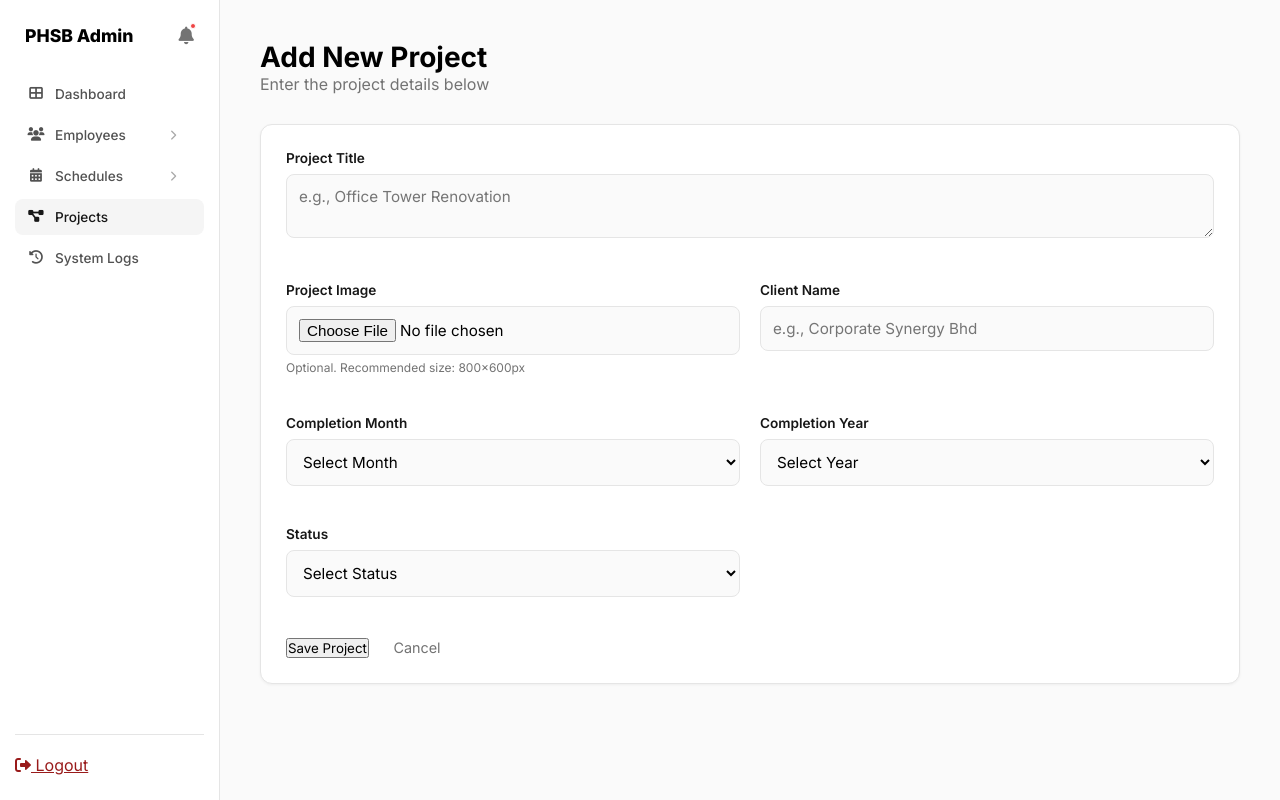
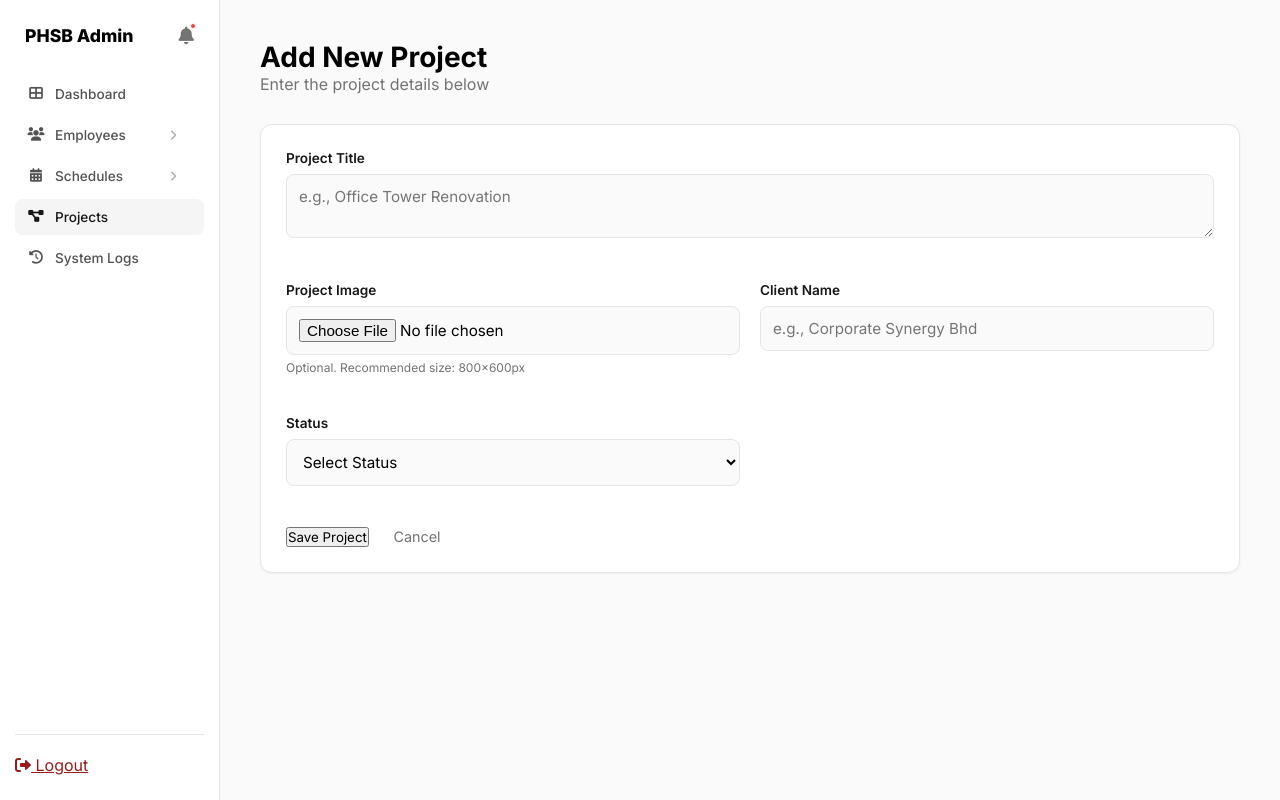
Before and after one commit to phsbweb/company-website, a PHP site: page /add-project.php in a window 1280 px wide. Run offline with PHP 8.4, Linux system fonts and the light colour scheme; the visitor is signed in with stand-in values (Sample User, id 1); tables that the repository leaves empty or names only in its code hold one stand-in row (values such as "Sample post").

Commit message:
feat: remove project completion dates and update admin forms

```diff
--- a/admin/projects/add-project.php
+++ b/admin/projects/add-project.php
@@ -5,8 +5,6 @@ include '../../user/profile_page/includes/db.php';
 if ($_SERVER['REQUEST_METHOD'] === 'POST') {
     $title = $_POST['title'] ?? '';
     $client = $_POST['client'] ?? '';
-    $completion_month = !empty($_POST['completion_month']) ? (int)$_POST['completion_month'] : null;
-    $completion_year = !empty($_POST['completion_year']) ? (int)$_POST['completion_year'] : null;
     $status = isset($_POST['status']) && $_POST['status'] !== '' ? (int)$_POST['status'] : null;
 
 
@@ -26,8 +24,8 @@ if ($_SERVER['REQUEST_METHOD'] === 'POST') {
         }
     }
 
-    $stmt = $pdo->prepare("INSERT INTO projects (title, client, completion_year, completion_month, status, image_path) VALUES (?, ?, ?, ?, ?, ?)");
-    if ($stmt->execute([$title, $client, $completion_year, $completion_month, $status, $image_path])) {
+    $stmt = $pdo->prepare("INSERT INTO projects (title, client, status, image_path) VALUES (?, ?, ?, ?)");
+    if ($stmt->execute([$title, $client, $status, $image_path])) {
         header('Location: projects.php?msg=added');
         exit;
     } else {
@@ -147,30 +145,6 @@ if ($_SERVER['REQUEST_METHOD'] === 'POST') {
                     </div>
 
                     <div class="form-group">
-                        <label>Completion Month</label>
-                        <select name="completion_month">
-                            <option value="">Select Month</option>
-                            <?php
-                            $months = [1 => 'Jan', 2 => 'Feb', 3 => 'Mar', 4 => 'Apr', 5 => 'May', 6 => 'Jun', 7 => 'Jul', 8 => 'Aug', 9 => 'Sep', 10 => 'Oct', 11 => 'Nov', 12 => 'Dec'];
-                            foreach ($months as $num => $month) echo "<option value='$num'>$month</option>";
-                            ?>
-                        </select>
-                    </div>
-
-                    <div class="form-group">
-                        <label>Completion Year</label>
-                        <select name="completion_year">
-                            <option value="">Select Year</option>
-                            <?php
-                            $currentYear = date('Y');
-                            for ($y = 2012; $y <= $currentYear + 20; $y++) {
-                                echo "<option value='$y'>$y</option>";
-                            }
-                            ?>
-                        </select>
-                    </div>
-
-                    <div class="form-group">
                         <label>Status</label>
                         <select name="status">
                             <option value="">Select Status</option>
--- a/admin/projects/projects.php
+++ b/admin/projects/projects.php
@@ -4,9 +4,6 @@ include '../../user/profile_page/includes/db.php';
 
 $projects = [];
 $error = false;
-
-// Month mapping for display
-$months = [1 => 'Jan', 2 => 'Feb', 3 => 'Mar', 4 => 'Apr', 5 => 'May', 6 => 'Jun', 7 => 'Jul', 8 => 'Aug', 9 => 'Sep', 10 => 'Oct', 11 => 'Nov', 12 => 'Dec'];
 
 // Fetch projects from database with error handling
 try {
@@ -158,7 +155,6 @@ try {
                         <th>#</th>
                         <th>Project Title</th>
                         <th>Client</th>
-                        <th>Completion</th>
                         <th>Status</th>
                         <th>Actions</th>
                     </tr>
@@ -170,7 +166,6 @@ try {
                                 <td><?php echo htmlspecialchars($project['id']); ?></td>
                                 <td style="font-weight: 600;"><?php echo htmlspecialchars($project['title']); ?></td>
                                 <td><?php echo htmlspecialchars($project['client']); ?></td>
-                                <td><?php echo htmlspecialchars(($months[$project['completion_month']] ?? '') . ' ' . $project['completion_year']); ?></td>
                                 <td>
                                     <?php if ($project['status'] == 1): ?>
                                         <span class="status-badge status-completed">Completed</span>
```
Also changed, not shown: admin/projects/edit-project.php (+2 -32 lines).
